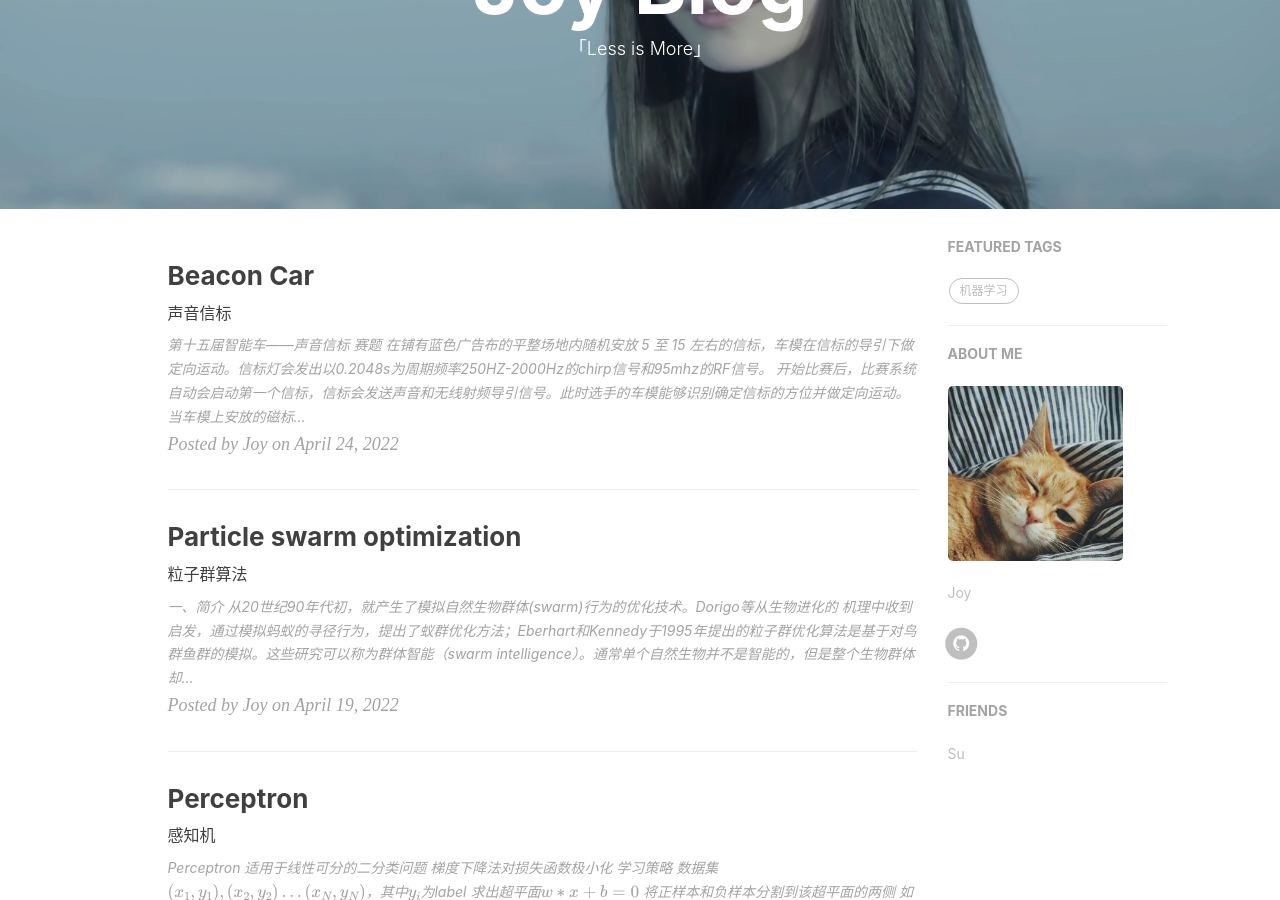
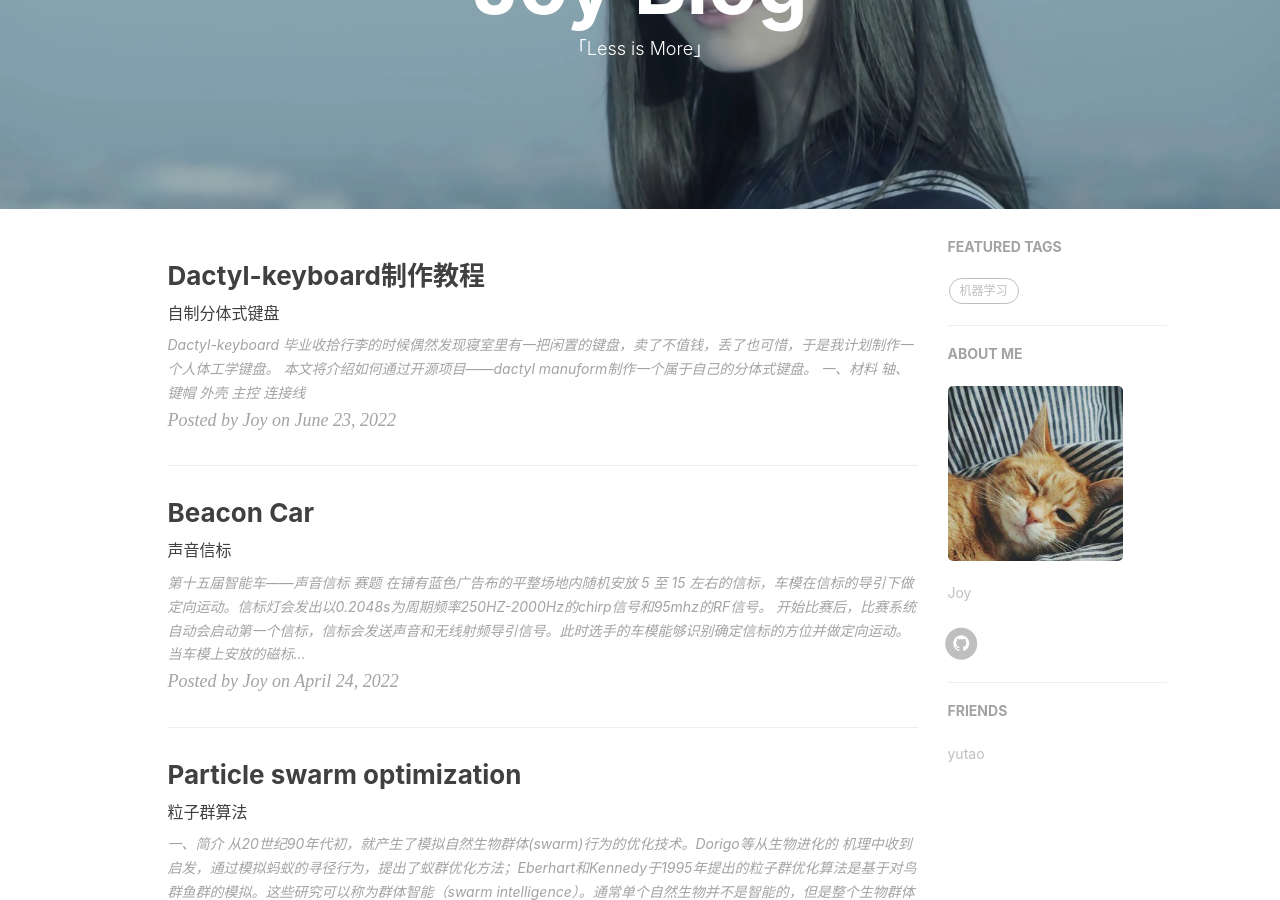
Before and after one commit to joyz121/joyz121.github.io, a Jekyll site: the page built from index.html, in a window 1280 px wide and 900 px high, scrolled down 209 px. Built offline with Jekyll 4.4.1, drawn with Linux system fonts in a browser that asks for light colours; nearby versions of some CDN libraries; formulas are drawn with MathJax 3; the list of posts is cut into pages by our own code; comment, search, counter and statistics services are not loaded.

Commit message:
add blog

```diff
--- a/_config.yml
+++ b/_config.yml
@@ -103,7 +103,7 @@ page-mathjax: false
 # Friends
 friends: [
     {
-         title: "Su",
-         href: "http://su.gallery/"
+         title: " yutao",
+         href: "http://protodirve.xyz"
      },
 ]
--- /dev/null
+++ b/_posts/2022-6-23-dactyl-keyboard.md
@@ -0,0 +1,26 @@
+---
+layout: post
+title: "Dactyl-keyboard制作教程"
+subtitle: "自制分体式键盘"
+author: "Joy"
+header-img: "img/post-bg-halting.jpg"
+header-mask: 0.2
+tags:
+  - DIY
+---
+
+# Dactyl-keyboard
+
+毕业收拾行李的时候偶然发现寝室里有一把闲置的键盘，卖了不值钱，丢了也可惜，于是我计划制作一个人体工学键盘。
+
+本文将介绍如何通过开源项目——dactyl manuform制作一个属于自己的分体式键盘。
+
+## 一、材料
+
+轴、键帽
+
+外壳
+
+主控
+
+连接线
```
